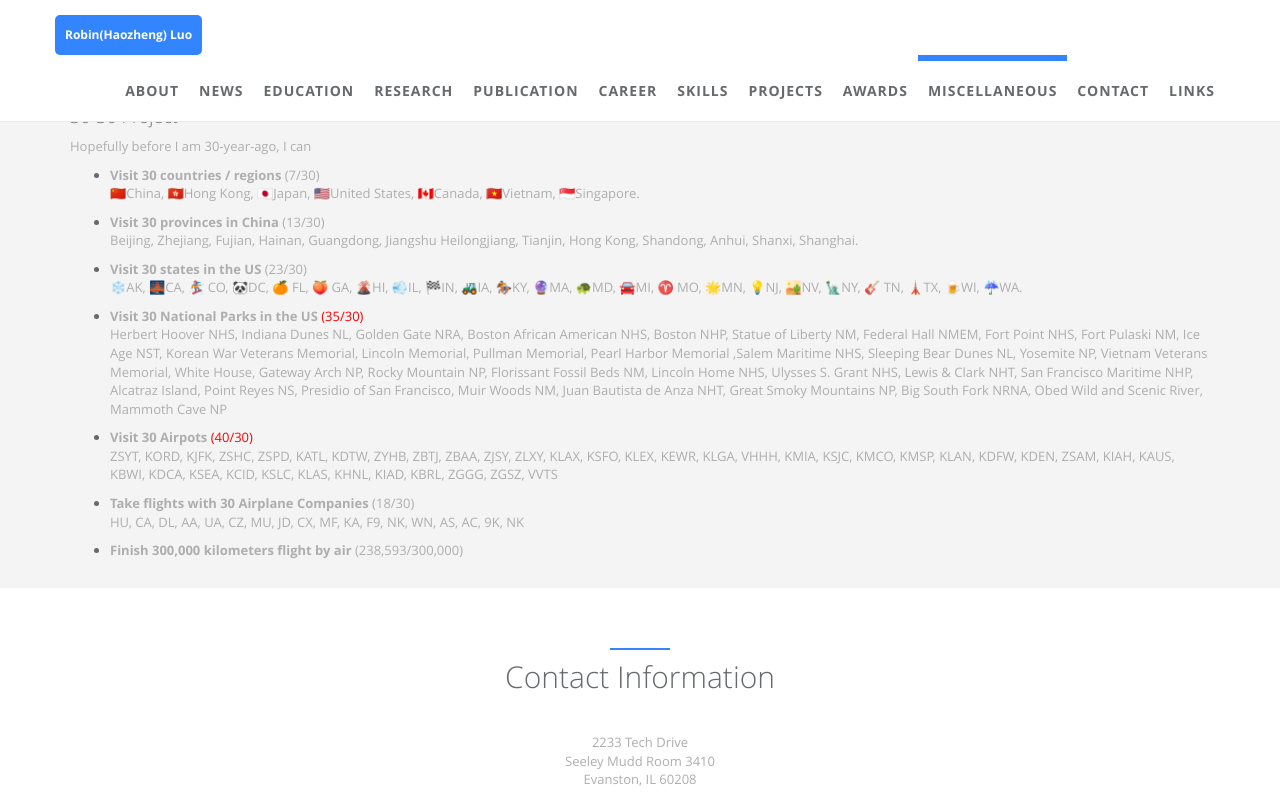
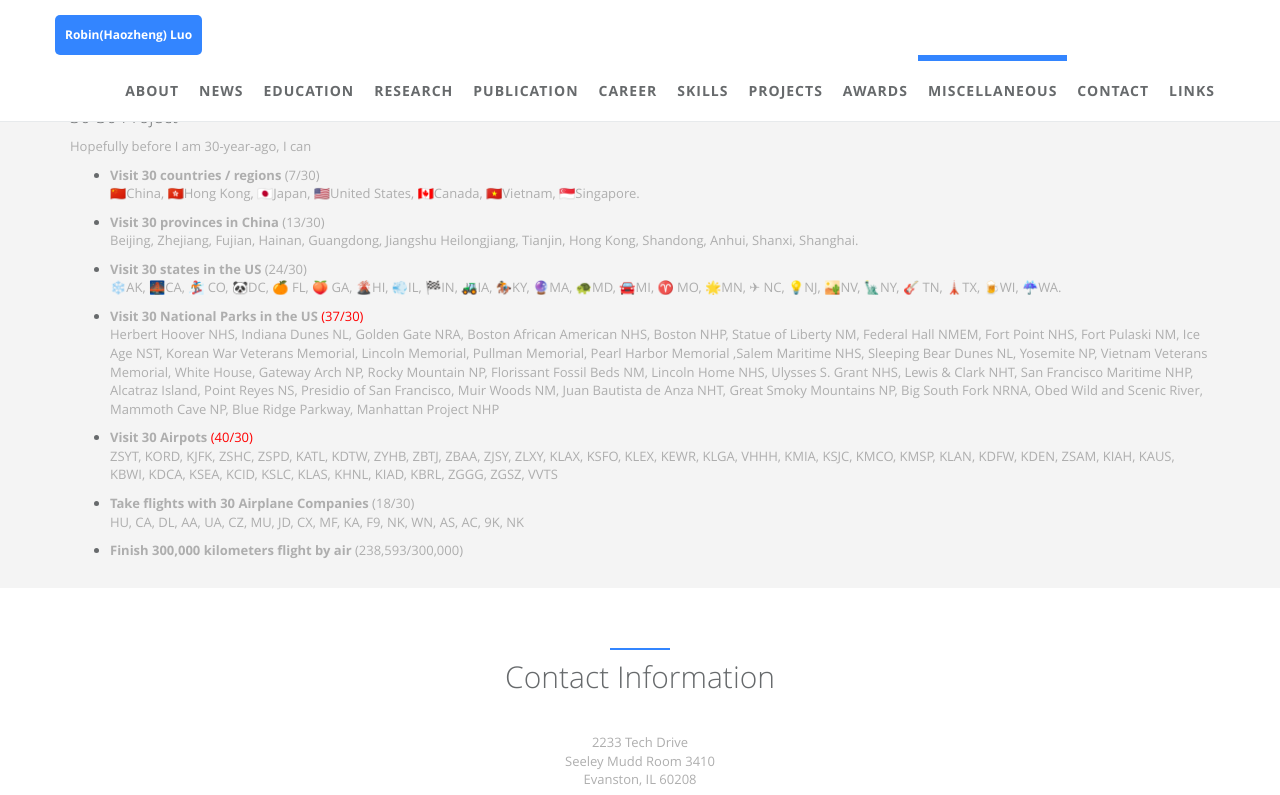
Before and after one commit to robinzixuan/robin.github.io, a Jekyll site: the page built from index.html, in a window 1280 px wide and 900 px high, scrolled down 10070 px, cut to the strip 0-795 px from the top of the window. Built offline with Jekyll 4.4.1, drawn with Linux system fonts in a browser that asks for light colours.

Commit message:
Update miscellaneous.html

```diff
--- a/_includes/sections/miscellaneous.html
+++ b/_includes/sections/miscellaneous.html
@@ -17,17 +17,17 @@
     Heilongjiang, Tianjin, Hong Kong, Shandong, Anhui, Shanxi,
     Shanghai.</p>
     </li>
-    <li><p><b>Visit 30 states in the US</b> (23/30)<br />
-    ❄️AK, 🌉CA, 🏂 CO, 🐼DC, 🍊 FL, 🍑 GA, 🌋HI, 💨IL, 🏁IN, 🚜IA, 🏇KY, 🔮MA, 🐢MD,  🚘MI, ♈ MO, 🌟MN, 💡NJ, 🏜️NV, 🗽NY, 🎸 TN, 🗼TX, 🍺WI, ☔WA.</p>
+    <li><p><b>Visit 30 states in the US</b> (24/30)<br />
+    ❄️AK, 🌉CA, 🏂 CO, 🐼DC, 🍊 FL, 🍑 GA, 🌋HI, 💨IL, 🏁IN, 🚜IA, 🏇KY, 🔮MA, 🐢MD,  🚘MI, ♈ MO, 🌟MN, ✈ NC, 💡NJ, 🏜️NV, 🗽NY, 🎸 TN, 🗼TX, 🍺WI, ☔WA.</p>
     </li>
-    <li><p><b>Visit 30 National Parks in the US</b> <span style="color:red"> (35/30)</span><br />
+    <li><p><b>Visit 30 National Parks in the US</b> <span style="color:red"> (37/30)</span><br />
         Herbert Hoover NHS, Indiana Dunes NL, Golden Gate NRA, Boston African American
         NHS, Boston NHP, Statue of Liberty NM, Federal Hall NMEM, Fort Point NHS, Fort Pulaski NM,
     Ice Age NST, Korean War Veterans Memorial, Lincoln Memorial, Pullman Memorial, Pearl Harbor Memorial
 ,Salem Maritime NHS, Sleeping Bear Dunes NL, Yosemite NP, Vietnam Veterans Memorial, White House, Gateway Arch NP,
         Rocky Mountain NP, Florissant Fossil Beds NM, Lincoln Home NHS, Ulysses S. Grant NHS, Lewis & Clark NHT,
         San Francisco Maritime NHP, Alcatraz Island, Point Reyes NS, Presidio of San Francisco, Muir Woods NM, Juan Bautista de Anza NHT,
-        Great Smoky Mountains NP, Big South Fork NRNA, Obed Wild and Scenic River, Mammoth Cave NP
+        Great Smoky Mountains NP, Big South Fork NRNA, Obed Wild and Scenic River, Mammoth Cave NP, Blue Ridge Parkway, Manhattan Project NHP
     </p>
         </li>
     <li><p><b>Visit 30 Airpots</b> <span style="color:red">(40/30)</span><br />
```
